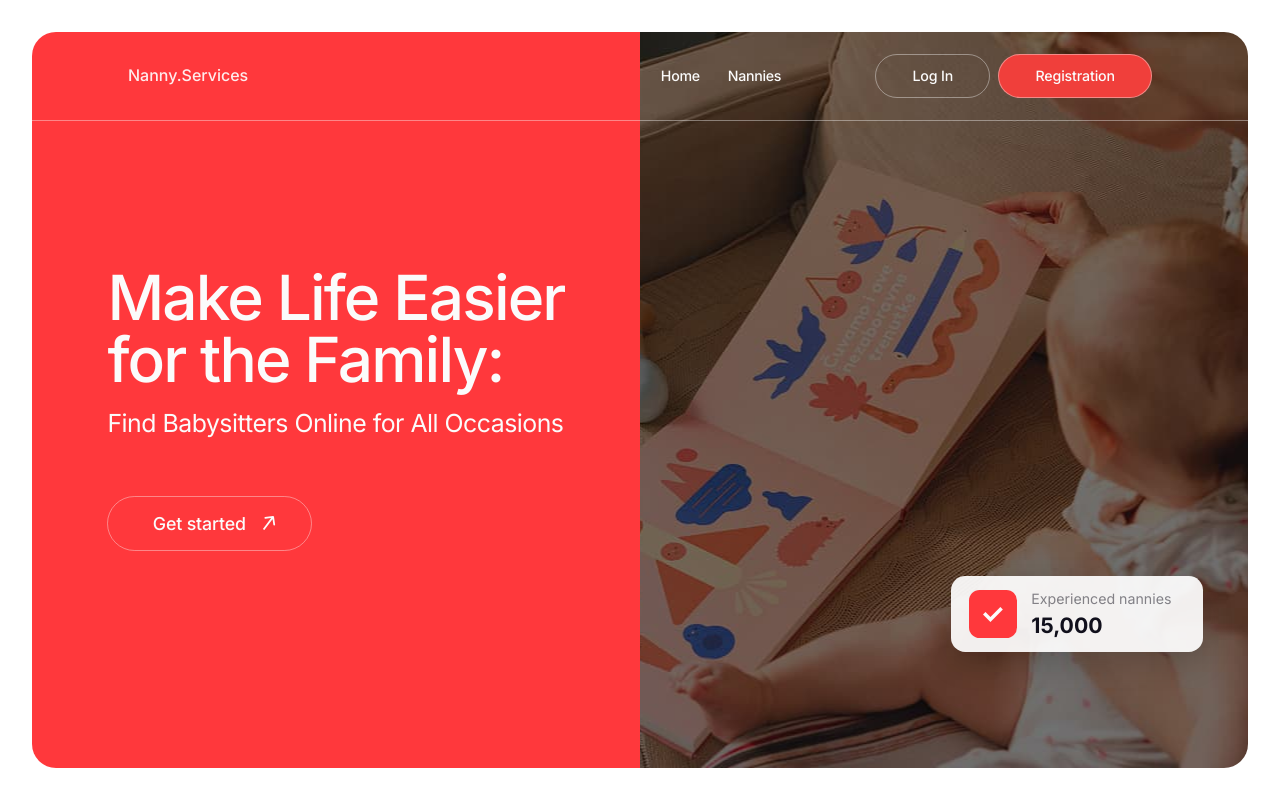
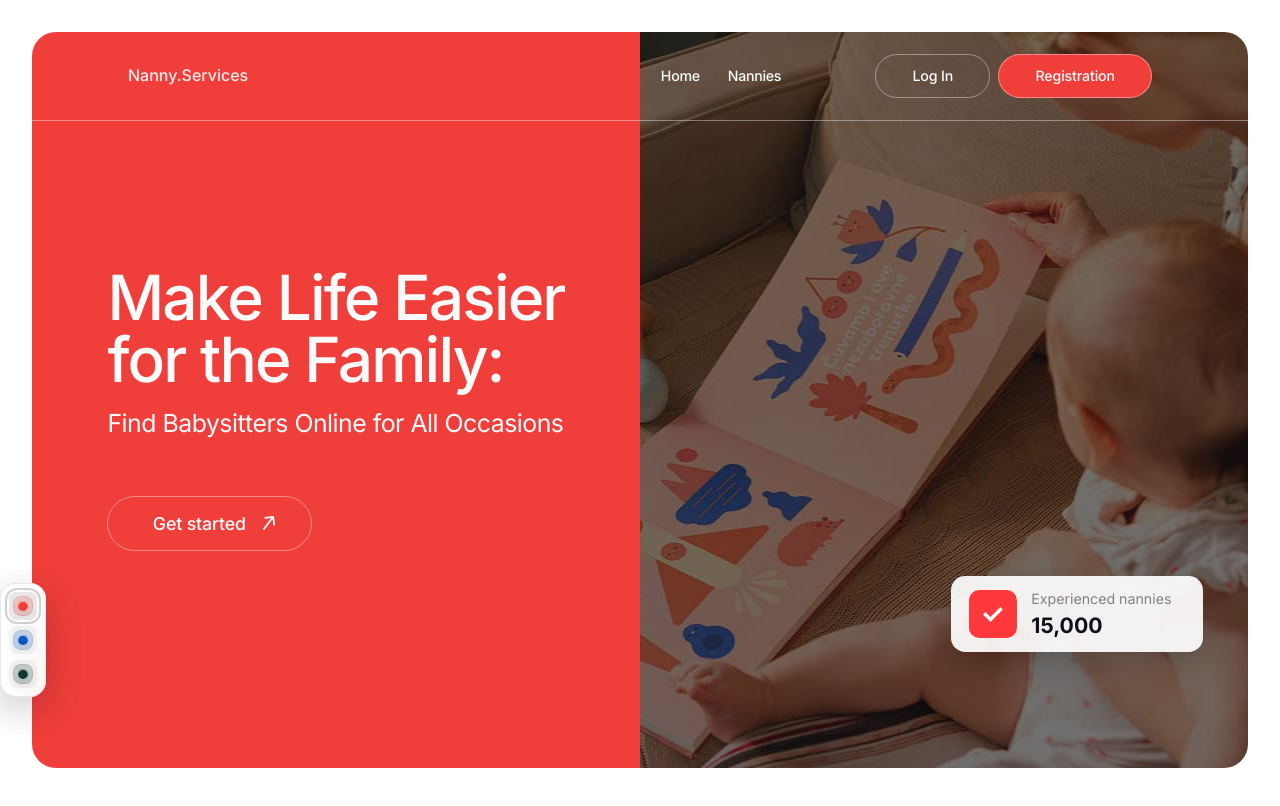
Before and after one commit to MaxBorei/Nanny.Services, a React (Vite) app: page / in a window 1280 px wide. Shown: the top 806 px of the page. Built offline with nearby package versions, Linux system fonts and the light colour scheme; no server answers.

Commit message:
ui: refine floating theme switcher size

```diff
--- a/src/components/App/App.tsx
+++ b/src/components/App/App.tsx
@@ -1,7 +1,18 @@
+import { useEffect } from "react";
 import AppRoutes from "../../routes/AppRoutes";
+import FloatingThemeSwitcher from "../ThemeSwitcher/FloatingThemeSwitcher";
 
 function App() {
-  return <AppRoutes />;
+  useEffect(() => {
+    const saved = localStorage.getItem("theme") || "red";
+    document.documentElement.setAttribute("data-theme", saved);
+  }, []);
+  return (
+    <>
+      <AppRoutes />
+      <FloatingThemeSwitcher />
+    </>
+  );
 }
 
 export default App;
--- a/src/components/Filters/Filters.tsx
+++ b/src/components/Filters/Filters.tsx
@@ -1,14 +1,6 @@
 import { useEffect, useMemo, useRef, useState } from "react";
 import css from "./Filters.module.css";
-
-export type SortValue =
-  | "all"
-  | "a-z"
-  | "z-a"
-  | "price-low"
-  | "price-high"
-  | "rating-low"
-  | "rating-high";
+import type { SortValue } from "../../types/Sort";
 
 type Option = { value: SortValue; label: string };
 
--- a/src/components/Header/Header.tsx
+++ b/src/components/Header/Header.tsx
@@ -17,6 +17,7 @@ import {
 import { notifyLoginRequired } from "../../lib/notify";
 import Loader from "../Loader/Loader";
 import ErrorView from "../ErrorView/ErrorView";
+import ThemeSwitcher from "../ThemeSwitcher/FloatingThemeSwitcher";
 
 type AuthMode = "login" | "register";
 
@@ -339,7 +340,7 @@ export default function Header({ variant = "transparent" }: HeaderProps) {
             )}
           </div>
         </div>
-
+        <ThemeSwitcher />
         <button
           type="button"
           className={css.burger}
--- a/src/components/Hero/Hero.module.css
+++ b/src/components/Hero/Hero.module.css
@@ -10,7 +10,7 @@
 }
 
 .left {
-  background: var(--color-accent-red);
+  background: var(--color-accent-primary);
   display: flex;
   flex-direction: column;
   margin: auto;
--- a/src/components/NannyCard/NannyCard.module.css
+++ b/src/components/NannyCard/NannyCard.module.css
@@ -18,7 +18,7 @@
   display: flex;
   justify-content: center;
   align-items: center;
-  border: 2px solid rgba(240, 63, 59, 0.2);
+  border: 2px solid var(--color-border-primary);
   border-radius: var(--radius-30);
   overflow: hidden;
   flex-shrink: 0;
--- /dev/null
+++ b/src/components/ThemeSwitcher/FloatingThemeSwitcher.module.css
@@ -0,0 +1,81 @@
+.floating {
+  position: fixed;
+  left: 0;
+  top: 80%;
+  transform: translateY(-50%);
+  z-index: 9999;
+
+  display: inline-flex;
+  flex-direction: column;
+  align-items: center;
+  gap: clamp(4px, 0.6vw, 6px);
+  padding: clamp(6px, 0.8vw, 8px);
+
+  border-radius: var(--radius-16);
+  border: 1px solid var(--color-border-light);
+
+  background: linear-gradient(
+    180deg,
+    rgba(255, 255, 255, 0.92),
+    rgba(255, 255, 255, 0.78)
+  );
+  box-shadow: 0 12px 40px rgba(17, 16, 28, 0.12);
+  backdrop-filter: blur(10px);
+}
+
+.item {
+  width: clamp(24px, 2.2vw, 28px);
+  height: clamp(24px, 2.2vw, 28px);
+  padding: 0;
+
+  border: 0;
+  border-radius: var(--radius-8);
+  background: rgba(0, 0, 0, 0.04);
+  outline: none;
+
+  display: flex;
+  align-items: center;
+  justify-content: center;
+
+  transition:
+    transform var(--transition-fast),
+    box-shadow var(--transition-fast),
+    background var(--transition-fast);
+}
+
+.item:hover {
+  transform: translateX(2px);
+  background: rgba(0, 0, 0, 0.06);
+}
+
+.item:focus {
+  box-shadow: 0 0 0 2px rgba(17, 16, 28, 0.12);
+}
+
+.item[data-active="true"] {
+  background: rgba(0, 0, 0, 0.08);
+  box-shadow:
+    0 0 0 2px rgba(255, 255, 255, 0.95),
+    0 0 0 4px rgba(17, 16, 28, 0.18);
+}
+
+.iconWrap {
+  width: clamp(18px, 1.6vw, 20px);
+  height: clamp(18px, 1.6vw, 20px);
+  border-radius: var(--radius-8);
+  border: 1px solid rgba(0, 0, 0, 0.08);
+
+  display: flex;
+  align-items: center;
+  justify-content: center;
+}
+
+.iconDot {
+  width: clamp(8px, 0.9vw, 10px);
+  height: clamp(8px, 0.9vw, 10px);
+  border-radius: 50%;
+
+  box-shadow:
+    inset 0 1px 0 rgba(255, 255, 255, 0.55),
+    0 4px 10px rgba(0, 0, 0, 0.12);
+}
--- /dev/null
+++ b/src/components/ThemeSwitcher/FloatingThemeSwitcher.tsx
@@ -0,0 +1,74 @@
+// src/components/FloatingThemeSwitcher/FloatingThemeSwitcher.tsx
+import { useEffect, useMemo, useState } from "react";
+import css from "./FloatingThemeSwitcher.module.css";
+
+type Theme = "red" | "blue" | "green";
+
+const STORAGE_KEY = "theme";
+
+const getInitialTheme = (): Theme => {
+  const saved = localStorage.getItem(STORAGE_KEY);
+  if (saved === "red" || saved === "blue" || saved === "green") return saved;
+  return "red";
+};
+
+export default function FloatingThemeSwitcher() {
+  const [theme, setTheme] = useState<Theme>(getInitialTheme);
+
+  const themes = useMemo(
+    () => [
+      {
+        id: "red" as const,
+        label: "Red",
+        iconColor: "#f03f3b",
+        bg: "rgba(240, 63, 59, 0.2)",
+      },
+      {
+        id: "blue" as const,
+        label: "Blue",
+        iconColor: "#0857c3",
+        bg: "rgba(9, 87, 195, 0.2)",
+      },
+      {
+        id: "green" as const,
+        label: "Green",
+        iconColor: "#103931",
+        bg: "rgba(16, 57, 49, 0.2)",
+      },
+    ],
+    [],
+  );
+
+  useEffect(() => {
+    document.documentElement.setAttribute("data-theme", theme);
+    localStorage.setItem(STORAGE_KEY, theme);
+  }, [theme]);
+
+  return (
+    <div className={css.floating} role="group" aria-label="Theme switcher">
+      {themes.map((t) => {
+        const isActive = theme === t.id;
+
+        return (
+          <button
+            key={t.id}
+            type="button"
+            className={css.item}
+            data-active={isActive ? "true" : undefined}
+            aria-pressed={isActive}
+            aria-label={`Switch theme to ${t.label}`}
+            onClick={() => setTheme(t.id)}
+          >
+            <span className={css.iconWrap} style={{ background: t.bg }}>
+              <span
+                className={css.iconDot}
+                style={{ background: t.iconColor }}
+                aria-hidden="true"
+              />
+            </span>
+          </button>
+        );
+      })}
+    </div>
+  );
+}
--- a/src/pages/Favorites/Favorites.tsx
+++ b/src/pages/Favorites/Favorites.tsx
@@ -8,6 +8,8 @@ import { mapNannyFromApi } from "../../utils/mapNannyFromApi";
 import LoadMoreButton from "../../components/LoadMoreButton/LoadMoreButton";
 import css from "./Favorites.module.css";
 import { Link } from "react-router-dom";
+import Filters from "../../components/Filters/Filters";
+import type { SortValue } from "../../types/Sort";
 
 const LS_KEY = "favorite_nannies";
 const API_URL = import.meta.env.VITE_FIREBASE_API_URL;
@@ -22,6 +24,7 @@ export default function Favorites() {
   const [expandedId, setExpandedId] = useState<string | null>(null);
   const [loading, setLoading] = useState(true);
   const [error, setError] = useState("");
+  const [sort, setSort] = useState<SortValue>("a-z");
 
   const [visibleCount, setVisibleCount] = useState(ITEMS_PER_PAGE);
 
@@ -56,9 +59,35 @@ export default function Favorites() {
     [nannies, favorites],
   );
 
+  const sortedFavorites = useMemo(() => {
+    const arr = [...favoriteCards];
+
+    arr.sort((a, b) => {
+      switch (sort) {
+        case "a-z":
+          return a.name.localeCompare(b.name);
+        case "z-a":
+          return b.name.localeCompare(a.name);
+        case "price-low":
+          return a.pricePerHour - b.pricePerHour;
+        case "price-high":
+          return b.pricePerHour - a.pricePerHour;
+        case "rating-low":
+          return a.rating - b.rating;
+        case "rating-high":
+          return b.rating - a.rating;
+        case "all":
+        default:
+          return 0;
+      }
+    });
+
+    return arr;
+  }, [favoriteCards, sort]);
+
   useEffect(() => {
     setVisibleCount(ITEMS_PER_PAGE);
-  }, [favorites.length]);
+  }, [favorites.length, sort]);
 
   const toggleFavorite = (id: string) => {
     setFavorites((prev) => {
@@ -76,6 +105,10 @@ export default function Favorites() {
       {loading && <Loader />}
       {error && <ErrorView />}
 
+      {!loading && !error && sortedFavorites.length > 0 && (
+        <Filters value={sort} onChange={setSort} />
+      )}
+
       {!loading && !error && favoriteCards.length === 0 && (
         <div className={css.empty}>
           <h2 className={css.emptyTitle}>No favorites yet</h2>
@@ -90,7 +123,7 @@ export default function Favorites() {
 
       {!loading &&
         !error &&
-        favoriteCards
+        sortedFavorites
           .slice(0, visibleCount)
           .map((n) => (
             <NannyCard
@@ -117,7 +150,7 @@ export default function Favorites() {
             />
           ))}
 
-      {!loading && !error && visibleCount < favoriteCards.length && (
+      {!loading && !error && visibleCount < sortedFavorites.length && (
         <LoadMoreButton
           onClick={() => setVisibleCount((p) => p + ITEMS_PER_PAGE)}
         />
--- a/src/pages/HomePage/HomePage.module.css
+++ b/src/pages/HomePage/HomePage.module.css
@@ -33,7 +33,7 @@
 
 .bgLeft {
   left: 0;
-  background: var(--color-accent-red);
+  background: var(--color-accent-primary);
 }
 
 .split > *:not(.bgLeft):not(.bgRight) {
--- a/src/pages/Nannies/Nannies.tsx
+++ b/src/pages/Nannies/Nannies.tsx
@@ -4,8 +4,9 @@ import { NannyCard } from "../../components/NannyCard/NannyCard";
 import Loader from "../../components/Loader/Loader";
 import ErrorView from "../../components/ErrorView/ErrorView";
 import type { Nanny, NannyFromApi } from "../../types/Nannies";
-import Filters, { type SortValue } from "../../components/Filters/Filters";
+import Filters from "../../components/Filters/Filters";
 import LoadMoreButton from "../../components/LoadMoreButton/LoadMoreButton";
+import type { SortValue } from "../../types/Sort";
 
 const LS_KEY = "favorite_nannies";
 const API_URL = import.meta.env.VITE_FIREBASE_API_URL;
--- a/src/styles/variables.css
+++ b/src/styles/variables.css
@@ -36,9 +36,9 @@
   /* Borders */
   --color-border-light: rgba(0, 0, 0, 0.08);
   --color-border-medium: rgba(0, 0, 0, 0.16);
+  --color-border-primary: rgba(240, 63, 59, 0.2);
 
   /* ================= TYPOGRAPHY ================= */
-
   /* Font family */
   --font-family:
     "Inter", system-ui, -apple-system, BlinkMacSystemFont, "Segoe UI",
@@ -232,3 +232,33 @@
     }
   }
 }
+
+:root[data-theme="red"] {
+  --color-accent-primary: #f03f3b;
+  --color-text-hover: #f03f3b;
+
+  --color-border-primary: rgba(240, 63, 59, 0.2);
+
+  --btn-bg-primary: var(--color-accent-primary);
+  --btn-bg-primary-hover: #e63236;
+}
+
+:root[data-theme="blue"] {
+  --color-accent-primary: #0857c3;
+  --color-text-hover: #0857c3;
+
+  --color-border-primary: rgba(9, 87, 195, 0.2);
+
+  --btn-bg-primary: var(--color-accent-primary);
+  --btn-bg-primary-hover: #074aa6;
+}
+
+:root[data-theme="green"] {
+  --color-accent-primary: #103931;
+  --color-text-hover: #103931;
+
+  --color-border-primary: rgba(16, 57, 49, 0.2);
+
+  --btn-bg-primary: var(--color-accent-primary);
+  --btn-bg-primary-hover: #0c2b25;
+}
--- /dev/null
+++ b/src/types/Sort.ts
@@ -0,0 +1,8 @@
+export type SortValue =
+  | "all"
+  | "a-z"
+  | "z-a"
+  | "price-low"
+  | "price-high"
+  | "rating-low"
+  | "rating-high";
```
